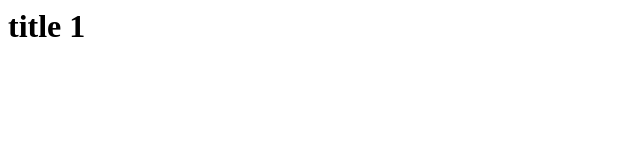
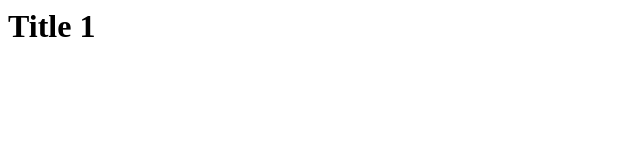
Before and after one commit to Trillat/-helloWorld-, a plain HTML site: page index.html in a window 1280 px wide. Shown: the full height of the page, 0-640 px from the left. Drawn offline with Linux system fonts and the light colour scheme.

Commit message:
Change subtitle 1

```diff
--- a/index.html
+++ b/index.html
@@ -8,7 +8,7 @@
 
 </head>
 <body>
-<h1>title 1<h1>
+<h1>Title 1<h1>
 
 </p>
 
```
